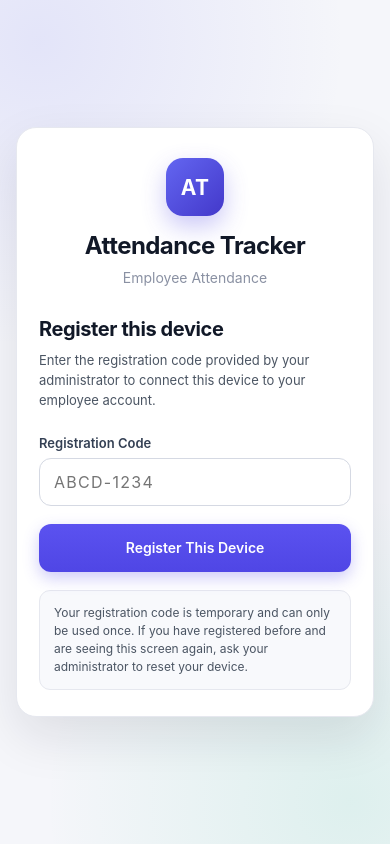
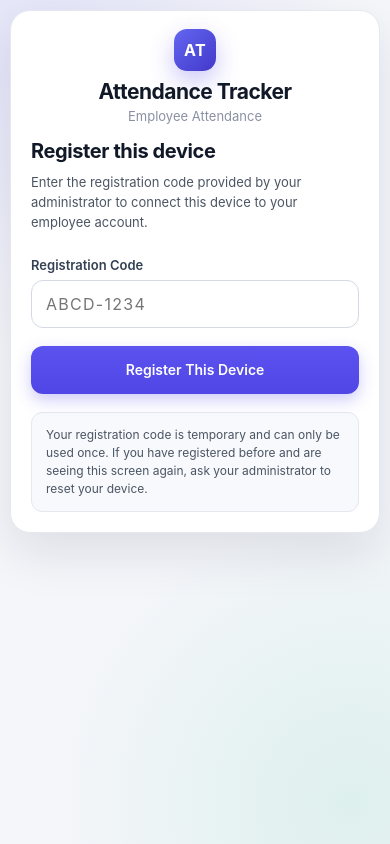
Before and after one commit to Mayur9716/Attendance, a plain HTML site: page index.html in a window 390 px wide. Drawn offline with Linux system fonts and the light colour scheme.

Commit message:
Refactor styles for mobile layout and update help text
Updated padding styles for responsive design and modified help description.

```diff
--- a/index.html
+++ b/index.html
@@ -247,8 +247,22 @@
     .status-note { margin-top: 5px; color: var(--muted); font-size: 12px; }
 
     @media (max-width: 520px) {
-      .page { padding: 16px; }
-      .card { padding: 30px 22px 26px; border-radius: 20px; }
+      .page {
+        padding: 10px;
+        padding-top: calc(10px + env(safe-area-inset-top, 0px));
+        padding-bottom: calc(10px + env(safe-area-inset-bottom, 0px));
+        align-items: flex-start;
+      }
+      .card { padding: 18px 20px 20px; border-radius: 20px; }
+      .brand { margin-bottom: 14px; }
+      .brand-mark { width: 42px; height: 42px; margin-bottom: 8px; border-radius: 13px; font-size: 16px; }
+      .brand h1 { font-size: 21px; }
+      .brand p { margin-top: 4px; font-size: 13px; }
+      .welcome { padding: 0 0 12px; }
+      .welcome-icon { width: 46px; height: 46px; margin-bottom: 8px; font-size: 22px; }
+      .welcome h2 { font-size: 20px; }
+      .welcome p { margin-top: 4px; }
+      .help-box { margin-top: 14px; padding-top: 14px; }
     }
   </style>
 </head>
@@ -382,7 +396,7 @@
 
             <div class="help-item">
               <div class="help-title">Grievances</div>
-              <div class="help-desc">For any grievance or issue.</div>
+              <div class="help-desc">For any other grievance or issue.</div>
               <a href="mailto:iycwarroom.grievances@gmail.com">iycwarroom.grievances@gmail.com</a>
             </div>
           </div>
```
